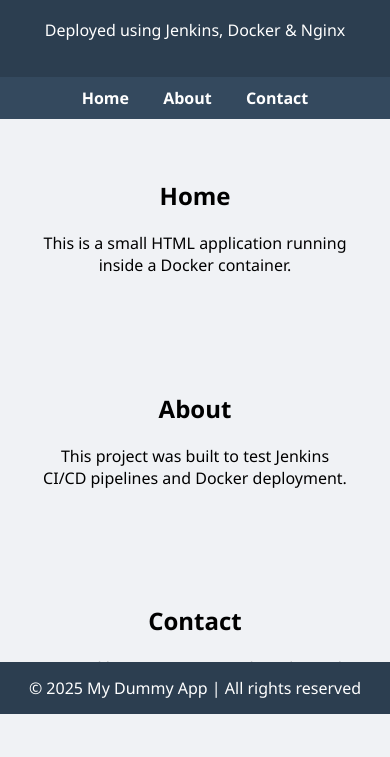
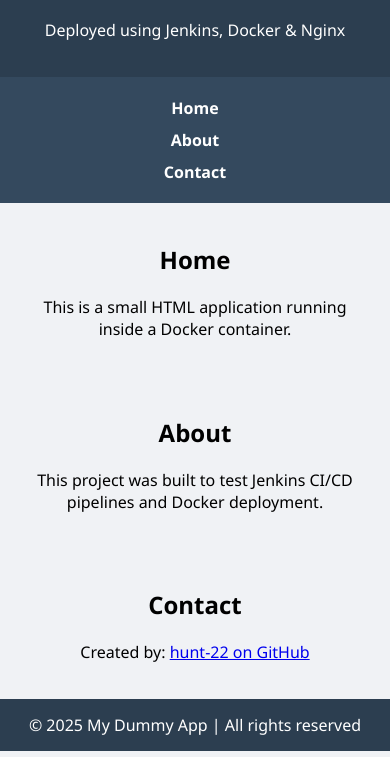
Before and after one commit to hunt-22/dummyrepo, a plain HTML site: page index.html in a window 390 px wide. Shown: the part 130-887 px from the top of the page. Drawn offline with Linux system fonts and the light colour scheme.

Commit message:
index.html

```diff
--- a/index.html
+++ b/index.html
@@ -4,32 +4,41 @@
     <meta charset="UTF-8">
     <title>My Dummy Web App</title>
     <style>
+        html {
+            scroll-behavior: smooth;
+        }
+
         body {
             font-family: 'Segoe UI', Tahoma, Geneva, Verdana, sans-serif;
             margin: 0;
             background-color: #f0f2f5;
         }
+
         header {
             background-color: #2c3e50;
             color: white;
             padding: 20px 0;
             text-align: center;
         }
+
         nav {
             background-color: #34495e;
             padding: 10px;
             text-align: center;
         }
+
         nav a {
             color: white;
             margin: 0 15px;
             text-decoration: none;
             font-weight: bold;
         }
+
         section {
             padding: 40px;
             text-align: center;
         }
+
         footer {
             background-color: #2c3e50;
             color: white;
@@ -38,6 +47,19 @@
             position: fixed;
             bottom: 0;
             width: 100%;
+        }
+
+        @media (max-width: 600px) {
+            nav a {
+                display: block;
+                margin: 10px 0;
+            }
+            section {
+                padding: 20px;
+            }
+            footer {
+                position: static;
+            }
         }
     </style>
 </head>
@@ -66,7 +88,11 @@
 
 <section id="contact">
     <h2>Contact</h2>
-    <p>Created by: Your Name (replace this with your GitHub/portfolio link)</p>
+    <p>Created by:
+        <a href="https://github.com/hunt-22/dummyrepo" target="_blank">
+            hunt-22 on GitHub
+        </a>
+    </p>
 </section>
 
 <footer>
```
